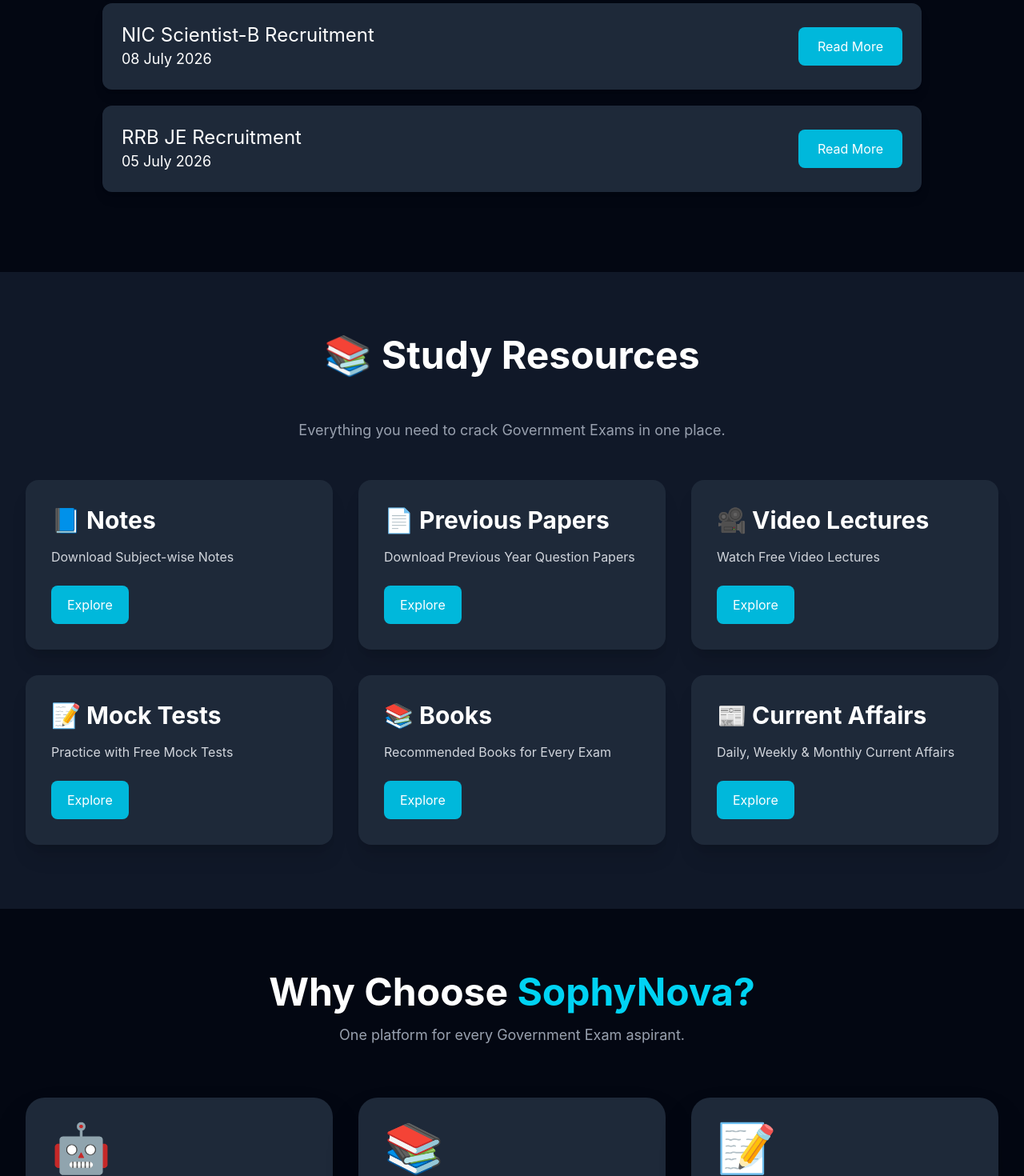
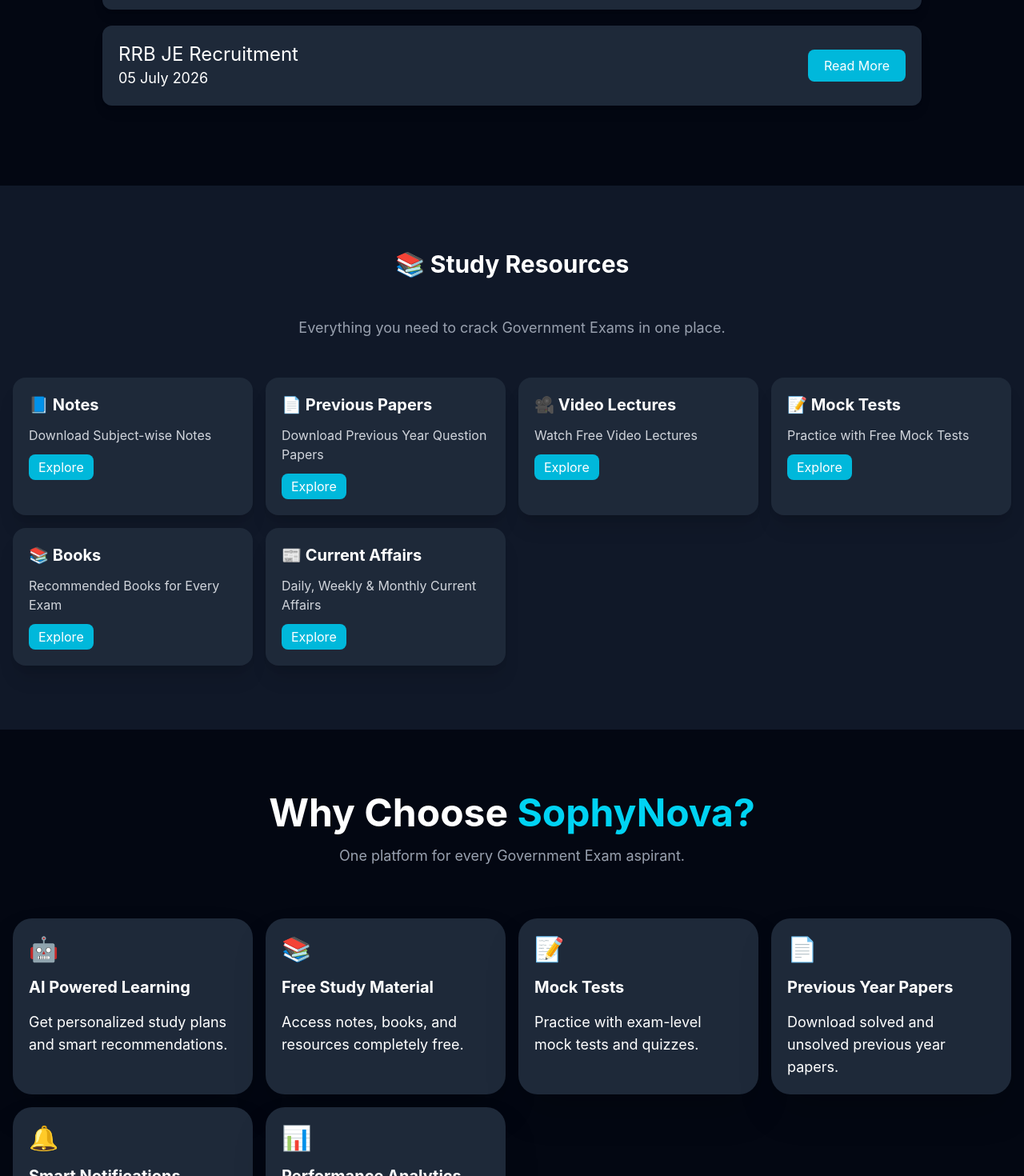
Before and after one commit to dar2004-hub/SophyNova, a React (Vite) app: page / in a window 1280 px wide. Shown: the part 1276-2746 px from the top of the page at 80% size. Built offline with nearby package versions, Linux system fonts and the light colour scheme.

Commit message:
Update frontend

```diff
--- a/src/Pages/AboutDeveloper.jsx
+++ b/src/Pages/AboutDeveloper.jsx
@@ -62,7 +62,7 @@
 
         <div className="absolute -bottom-3 -right-3 bg-red-600 px-5 py-2 rounded-full text-white font-semibold">
 
-            Creator
+            Mission
 
         </div>
 
--- a/src/components/LatestNotifications.jsx
+++ b/src/components/LatestNotifications.jsx
@@ -28,7 +28,7 @@
 
         <section className="bg-gray-950 text-white py-20">
 
-            <h2 className="text-5xl font-bold text-center mb-12">
+            <h2 className="text-lg sm:text-xl font-bold text-center mb-12">
                 Latest Notifications
             </h2>
 
@@ -38,7 +38,7 @@
 
                     <div
                         key={index}
-                        className="bg-gray-800 rounded-xl p-6 mb-5 hover:bg-gray-700 transition duration-300 shadow-lg"
+                        className="bg-gray-800 rounded-xl p-3 sm:p-5 mb-5 hover:bg-gray-700 transition duration-300 shadow-lg"
                     >
 
                         <div className="flex justify-between items-center">
@@ -55,7 +55,7 @@
 
                             </div>
 
-                            <button className="bg-cyan-500 px-4 sm:px-6 py-2 sm:py-3 rounded-lg hover:bg-cyan-600">
+                            <button className="bg-cyan-500 px-5 py-2 sm:py-2 rounded-lg hover:bg-cyan-600">
                                 Read More
                             </button>
 
--- a/src/components/Navbar.jsx
+++ b/src/components/Navbar.jsx
@@ -8,11 +8,6 @@
 
 
       <div className="flex items-center gap-3">
-        <img
-          src="/Sophy_Logo.png"
-          alt="SophyNova Logo"
-          className="w-16 h-16 sm:w-20 sm:h-20 lg:w-24 lg:h-24 hover:scale-110 transition duration-300"
-        />
 
         <h1 className="text-xl sm:text-2xl font-bold">
           <span className="text-cyan-400">Sophy</span>
--- a/src/components/Statistics.jsx
+++ b/src/components/Statistics.jsx
@@ -11,38 +11,38 @@
 
   // Icons are kept here
   const icons = [
-    <FaUsers size={50} className="text-cyan-400" />,
-    <FaBook size={50} className="text-cyan-400" />,
-    <FaFilePdf size={50} className="text-cyan-400" />,
-    <FaClipboardCheck size={50} className="text-cyan-400" />
+    <FaUsers size={20} className="text-cyan-400" />,
+    <FaBook size={20} className="text-cyan-400" />,
+    <FaFilePdf size={20} className="text-cyan-400" />,
+    <FaClipboardCheck size={20} className="text-cyan-400" />
   ];
 
   return (
 
     <section className="bg-gray-900 text-white py-20">
 
-      <h2 className="text-5xl font-bold text-center mb-14">
+      <h2 className="text-lg sm:text-xl font-bold text-center mb-14">
         Trusted By Thousands
       </h2>
 
-      <div className="max-w-7xl mx-auto grid grid-cols-1 md:grid-cols-2 lg:grid-cols-4 gap-8 px-8">
+      <div className="  max-w-7xl mx-auto grid grid-cols-4 md:grid-cols-5 lg:grid-cols-6  gap-4">
 
         {statistics.map((item, index) => (
 
           <div
             key={index}
-            className="bg-gray-800 rounded-2xl p-8 text-center shadow-xl hover:scale-105 hover:bg-cyan-700 transition duration-300"
+            className="  bg-gray-800 rounded-2xl p-1 sm:p-2 text-center shadow-xl hover:scale-105 hover:bg-cyan-700 transition duration-300"
           >
 
             <div className="flex justify-center mb-5">
               {icons[index]}
             </div>
 
-            <h3 className="text-4xl font-bold mb-3">
+            <h3 className="text-base sm:text-xl font-bold mb-3">
               {item.number}
             </h3>
 
-            <p className="text-xl text-gray-300">
+            <p className="text-sm text-gray-300">
               {item.title}
             </p>
 
--- a/src/components/StudyResources.jsx
+++ b/src/components/StudyResources.jsx
@@ -44,7 +44,7 @@
 
         <section className="bg-gray-900 text-white py-20">
 
-            <h2 className="text-5xl font-bold text-center mb-14">
+            <h2 className="text-3xl font-bold text-center mb-12">
                 📚 Study Resources
             </h2>
 
@@ -52,25 +52,25 @@
                 Everything you need to crack Government Exams in one place.
             </p>
 
-            <div className="max-w-7xl mx-auto grid grid-cols-1 md:grid-cols-2 lg:grid-cols-3 gap-8 px-8">
+            <div className="max-w mx-auto grid grid-cols-2 md:grid-cols-3 lg:grid-cols-4 gap-4 px-4">
 
                 {resources.map((resource, index) => (
 
                     <div
                         key={index}
-                        className="bg-gray-800 rounded-2xl p-8 shadow-xl hover:scale-105 hover:bg-cyan-700 transition duration-300"
+                        className="bg-gray-800 rounded-2xl p-3 sm:p-5 shadow-xl hover:scale-105 hover:bg-cyan-700 transition duration-300"
                     >
 
-                        <h3 className="text-3xl font-bold mb-4">
+                        <h3 className="text-lg sm:text-xl font-bold mb-3">
                             {resource.title}
                         </h3>
 
-                        <p className="text-gray-300 mb-6">
+                        <p className="text-gray-300 mb-3">
                             {resource.description}
                         </p>
 
                         <button
-                            className="bg-cyan-500 px-5 py-3 rounded-lg hover:bg-cyan-600 transition"
+                            className="bg-cyan-500 px-3 py-1 rounded-lg hover:bg-cyan-600 transition"
                         >
                             {resource.button}
                         </button>
--- a/src/components/WhyChoose.jsx
+++ b/src/components/WhyChoose.jsx
@@ -52,24 +52,24 @@
                 One platform for every Government Exam aspirant.
             </p>
 
-            <div className="max-w-7xl mx-auto grid grid-cols-1 md:grid-cols-2 lg:grid-cols-3 gap-8 px-8">
+            <div className="max-w mx-auto grid grid-cols-2 md:grid-cols-3 lg:grid-cols-4 gap-4 px-4">
 
                 {features.map((feature, index) => (
 
                     <div
                         key={index}
-                        className="bg-gray-800 rounded-3xl p-8 hover:bg-cyan-600 hover:scale-105 transition duration-300 shadow-2xl cursor-pointer"
+                        className="bg-gray-800 rounded-3xl p-3 sm:p-5 hover:bg-cyan-600 hover:scale-105 transition duration-300 shadow-2xl cursor-pointer"
                     >
 
-                        <div className="text-6xl mb-6">
+                        <div className="text-3xl mb-4">
                             {feature.icon}
                         </div>
 
-                        <h3 className="text-3xl font-bold mb-4">
+                        <h3 className="text-lg sm:text-xl font-bold mb-4">
                             {feature.title}
                         </h3>
 
-                        <p className="text-gray-300">
+                        <p className="text-lg sm:text-lg gray-300">
                             {feature.description}
                         </p>
 
```
Also changed, not shown: 1 other file (tests, documents, lock files or other folders).
